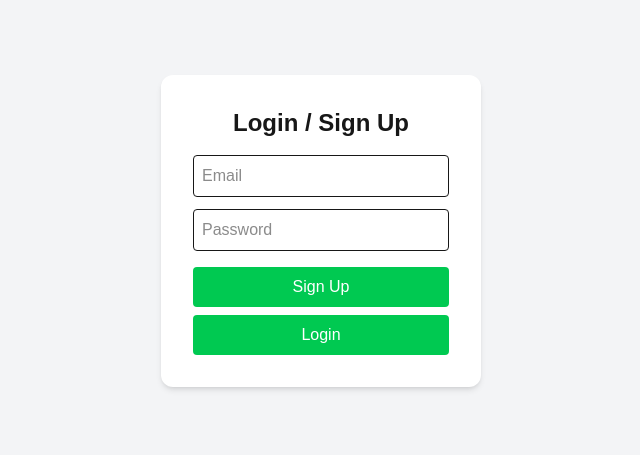
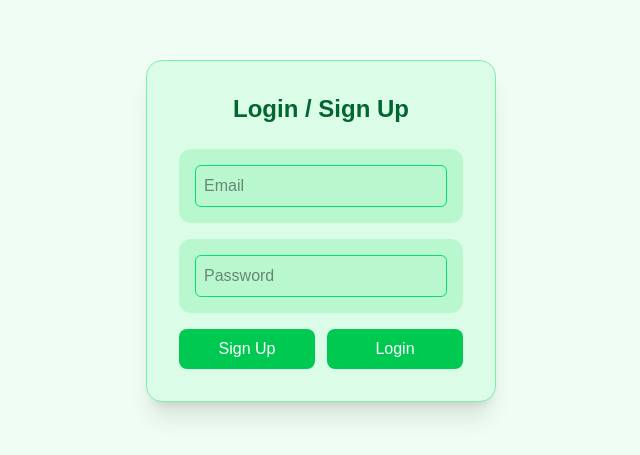
Before and after one commit to juicychuu/MachineLearn_LAB3, a Next.js app in the folder machinelearn/: page /login in a window 1280 px wide. Shown: the part 169-624 px from the top of the page, without its empty margins (319-959 px from the left). Built offline with nearby package versions, Linux system fonts and the light colour scheme.

Commit message:
Refactor login page layout and improve code formatting

```diff
--- a/machinelearn/app/login/page.js
+++ b/machinelearn/app/login/page.js
@@ -8,7 +8,10 @@ export default function Login() {
   const [password, setPassword] = useState('')
 
   const handleSignUp = async () => {
-    const { error } = await supabase.auth.signUp({ email, password })
+    const { error } = await supabase.auth.signUp({
+      email,
+      password,
+    })
     if (error) alert(error.message)
     else alert('Check your email!')
   }
@@ -23,44 +26,46 @@ export default function Login() {
   }
 
   return (
-    <div className="flex items-center justify-center h-screen bg-gray-100">
-
-      <div className="bg-white p-8 rounded-xl shadow-md w-80">
-
-        <h2 className="text-2xl font-bold mb-4 text-center">
+    <div className="min-h-screen flex items-center justify-center bg-green-50">
+      <div className="bg-green-100 border border-green-300 rounded-2xl shadow-xl p-8 w-[350px]">
+        <h2 className="text-2xl font-bold text-green-800 text-center mb-6">
           Login / Sign Up
         </h2>
 
+        <div className="bg-green-200 p-4 rounded-xl mb-4">
           <input
             type="email"
             placeholder="Email"
-          className="w-full p-2 border rounded mb-3"
+            className="w-full p-2 rounded-md border border-green-400 outline-none"
             onChange={(e) => setEmail(e.target.value)}
           />
+        </div>
 
+        <div className="bg-green-200 p-4 rounded-xl mb-4">
           <input
             type="password"
             placeholder="Password"
-          className="w-full p-2 border rounded mb-4"
+            className="w-full p-2 rounded-md border border-green-400 outline-none"
             onChange={(e) => setPassword(e.target.value)}
           />
+        </div>
 
+        <div className="flex gap-3">
           <button
             onClick={handleSignUp}
-          className="w-full bg-green-500 text-white p-2 rounded mb-2"
+            className="flex-1 bg-green-500 hover:bg-green-600 text-white py-2 rounded-lg transition"
           >
             Sign Up
           </button>
 
           <button
             onClick={handleLogin}
-          className="w-full bg-green-500 text-white p-2 rounded"
+            className="flex-1 bg-green-500 hover:bg-green-600 text-white py-2 rounded-lg transition"
           >
             Login
           </button>
-
         </div>
-
+      </div>
     </div>
   )
 }
```
Lines whose indentation alone changed are shown as unchanged.
